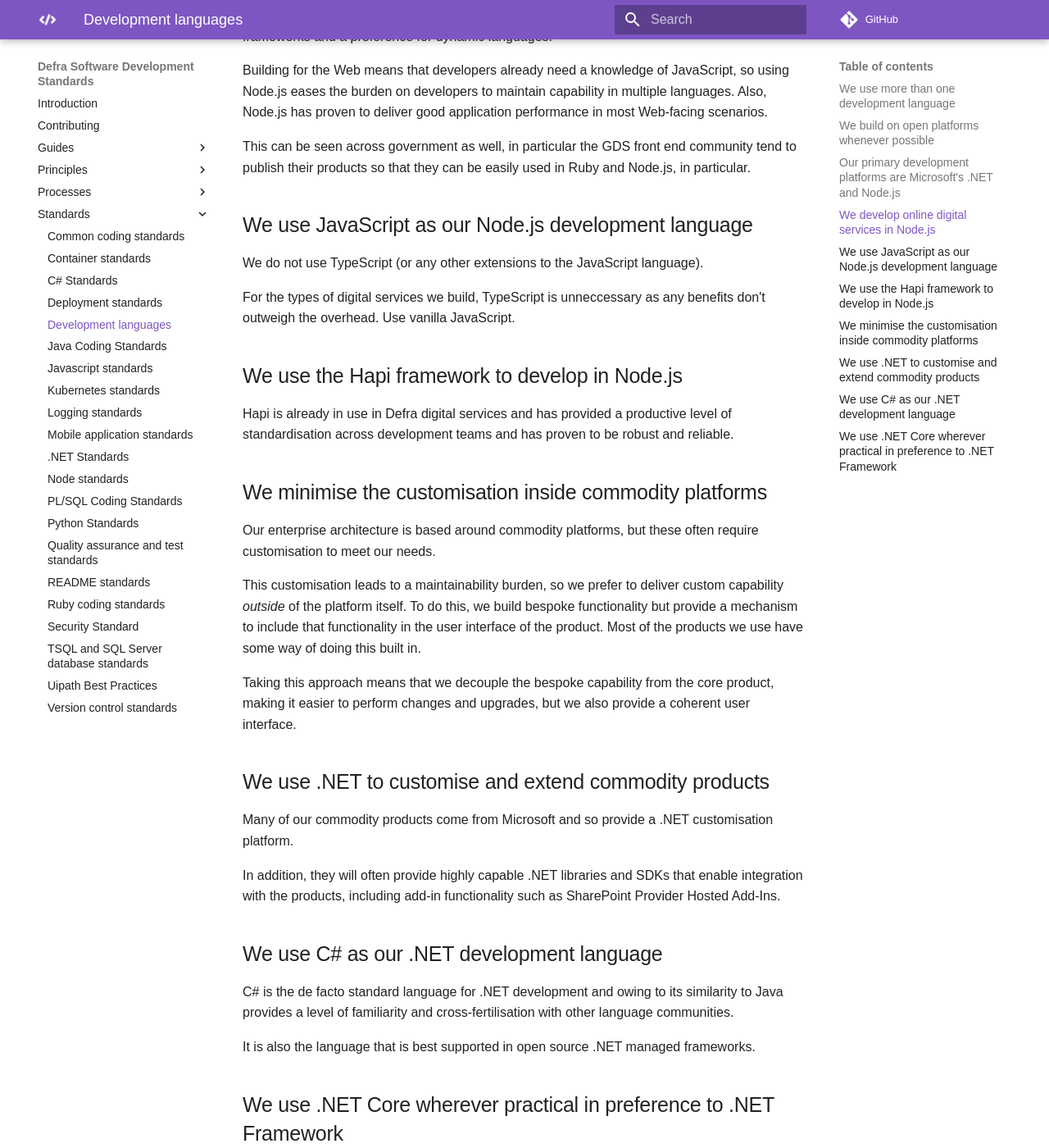
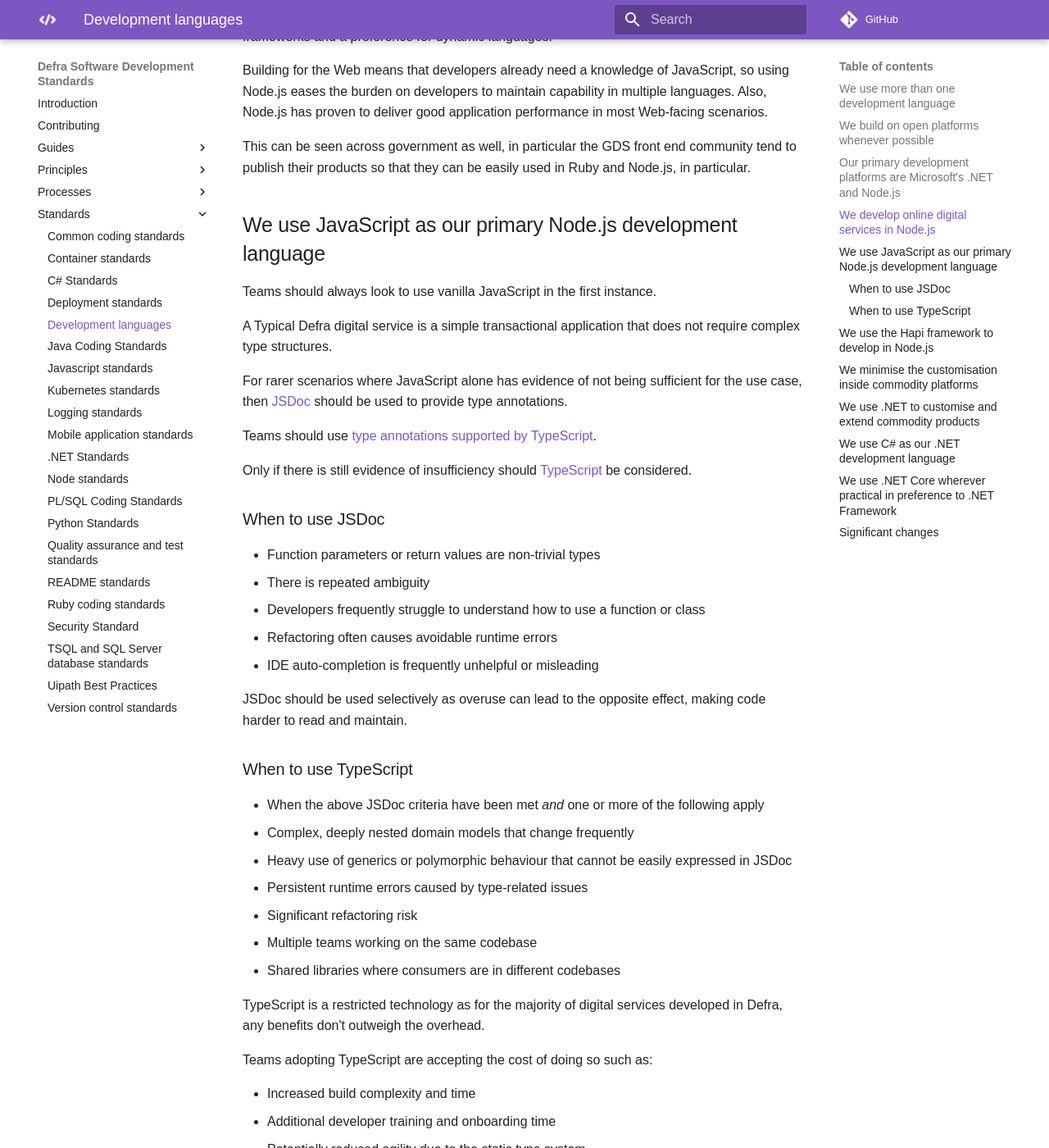
Before and after one commit to DEFRA/software-development-standards, an MkDocs documentation site: the page built from docs/standards/development_language_standards.md, in a window 1280 px wide and 1400 px high, scrolled down 1926 px. Shown: the whole window at 82% size. Built offline with MkDocs 1.6.1 and Material for MkDocs 9.7.7, drawn with Linux system fonts in a browser that asks for light colours; some web fonts are replaced; comment, search, counter and statistics services are not loaded; some of the changed text lies outside the part shown.

Commit message:
Update TypeScript context in Node.js standards (#114)

```diff
--- a/docs/standards/development_language_standards.md
+++ b/docs/standards/development_language_standards.md
@@ -71,11 +71,49 @@ application performance in most Web-facing scenarios.
 This can be seen across government as well, in particular the GDS front end community tend to publish their products
 so that they can be easily used in Ruby and Node.js, in particular.
 
-## We use JavaScript as our Node.js development language
-We do not use TypeScript (or any other extensions to the JavaScript language).
+## We use JavaScript as our primary Node.js development language
+Teams should always look to use vanilla JavaScript in the first instance.
 
-For the types of digital services we build, TypeScript is unneccessary as any benefits don't outweigh the overhead.
-Use vanilla JavaScript.
+A Typical Defra digital service is a simple transactional application that does not require complex type
+structures.
+
+For rarer scenarios where JavaScript alone has evidence of not being sufficient for the use case, then [JSDoc](https://jsdoc.app/) should be used to provide type annotations.
+
+Teams should use [type annotations supported by TypeScript](https://www.typescriptlang.org/docs/handbook/jsdoc-supported-types.html).
+
+Only if there is still evidence of insufficiency should [TypeScript](https://www.typescriptlang.org/) be considered.
+
+### When to use JSDoc
+- Function parameters or return values are non-trivial types
+- There is repeated ambiguity
+- Developers frequently struggle to understand how to use a function or class
+- Refactoring often causes avoidable runtime errors
+- IDE auto-completion is frequently unhelpful or misleading
+
+JSDoc should be used selectively as overuse can lead to the opposite effect, making code harder to read and maintain.
+
+### When to use TypeScript
+- When the above JSDoc criteria have been met _and_ one or more of the following apply
+- Complex, deeply nested domain models that change frequently
+- Heavy use of generics or polymorphic behaviour that cannot be easily expressed in JSDoc
+- Persistent runtime errors caused by type-related issues
+- Significant refactoring risk
+- Multiple teams working on the same codebase
+- Shared libraries where consumers are in different codebases
+
+TypeScript is a restricted technology as for the majority of digital services developed in Defra, any benefits don't outweigh the overhead.
+
+Teams adopting TypeScript are accepting the cost of doing so such as:
+
+- Increased build complexity and time
+- Additional developer training and onboarding time
+- Potentially reduced agility due to the static type system
+- More configuration and dependency management
+- Potentially avoidable risk to delivery timelines
+
+Use of TypeScript must be approved at the appropriate governance level.  Please speak to a Principal Developer for more information.
+
+> TypeScript is a new addition to this standard and its usage has been long debated and there remain strong views for and against within the community.  By allowing TypeScript in restricted scenarios we do not expect teams to start using it by default, nor do we support teams assessing existing JavaScript code as "technical debt", pushing the cost of unnecessary TypeScript migration to Defra.
 
 ## We use the Hapi framework to develop in Node.js
 Hapi is already in use in Defra digital services and has provided a productive level of standardisation across
@@ -107,3 +145,7 @@ It is also the language that is best supported in open source .NET managed frame
 ## We use .NET Core wherever practical in preference to .NET Framework
 .NET Core is Microsoft's strategic direction for .NET and gives all the benefits of being open source and cross platform,
 including growing community support.
+
+## Significant changes
+
+- TypeScript usage guidance added December 2025
```
Also changed, not shown: docs/standards/javascript_standards.md (+1 -1 lines).
